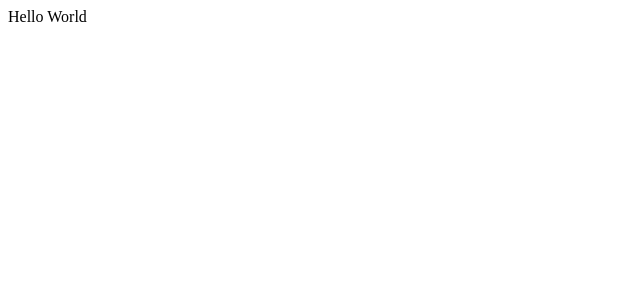
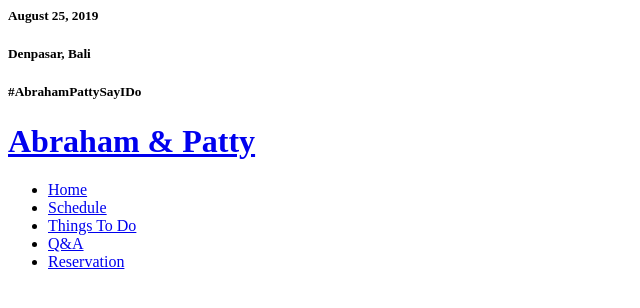
Before and after one commit to pattchoi93/pattchoi93.github.io, a plain HTML site: page index.html in a window 1280 px wide. Shown: the whole page, without its empty margins (0-640 px from the left). Drawn offline with Linux system fonts and the light colour scheme.

Commit message:
Initial Commit

```diff
--- a/index.html
+++ b/index.html
@@ -1 +1,43 @@
-Hello World
+<html>
+	<head>
+	</head>
+	<body>
+		<header id="public-page-header" class="clearfix">
+			<div class="top-row hidden-xs hidden-sm">
+				<h5 class="wedding-date">August 25, 2019</h5>
+				<h5 class="wedding-location">Denpasar, Bali</h5>
+				<div class="website-title__cart"></div>
+				<h5 class="hashtag">#AbrahamPattySayIDo</h5>
+			</div>
+			<div class="col-xs-12 website-title">
+				<h1 class="hidden visible-md visible-lg">
+					<a href="/wedding/abrahampattysayido">Abraham &amp; Patty</a>
+				</h1>
+				<div class="visible-sm visible-xs">
+					<div class="nav-control zolaicon-public zolaicon-public-hamburger-menu" role="button">
+					</div>
+				</div>
+				<div class="pages-nav-container ">
+					<div class="nav-container clearfix">
+						<ul class="list-inline">
+							<li>
+								<a href="/" class="active">Home</a>
+							</li>
+							<li>
+								<a href="/event">Schedule</a>
+							</li>
+							<li>
+								<a href="/poi">Things To Do</a>
+							</li>
+							<li>
+								<a href="/faq">Q&amp;A</a>
+							</li>
+							<li>
+								<a href="/reservation">Reservation</a>
+							</li>
+						</ul>
+					</div>
+				</div>
+		</header>
+	</body>
+</html>
```
